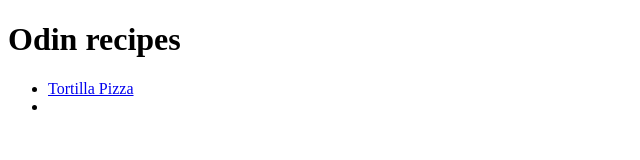
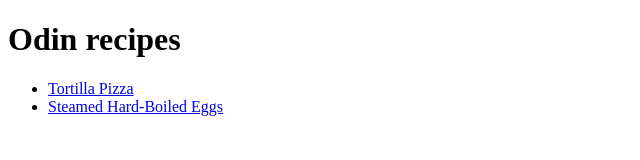
Before and after one commit to Abdullah-3/odin-recipies, a plain HTML site: page index.html in a window 1280 px wide. Shown: the whole page, without its empty margins (0-640 px from the left). Drawn offline with Linux system fonts and the light colour scheme.

Commit message:
fix add name to link

```diff
--- a/index.html
+++ b/index.html
@@ -12,7 +12,7 @@
             <a href="recipes/pizza.html">Tortilla Pizza</a>
         </li>
         <li>
-            <a href="recipes/eggs.html"></a>
+            <a href="recipes/eggs.html">Steamed Hard-Boiled Eggs</a>
         </li>
     </ul>
 
```
